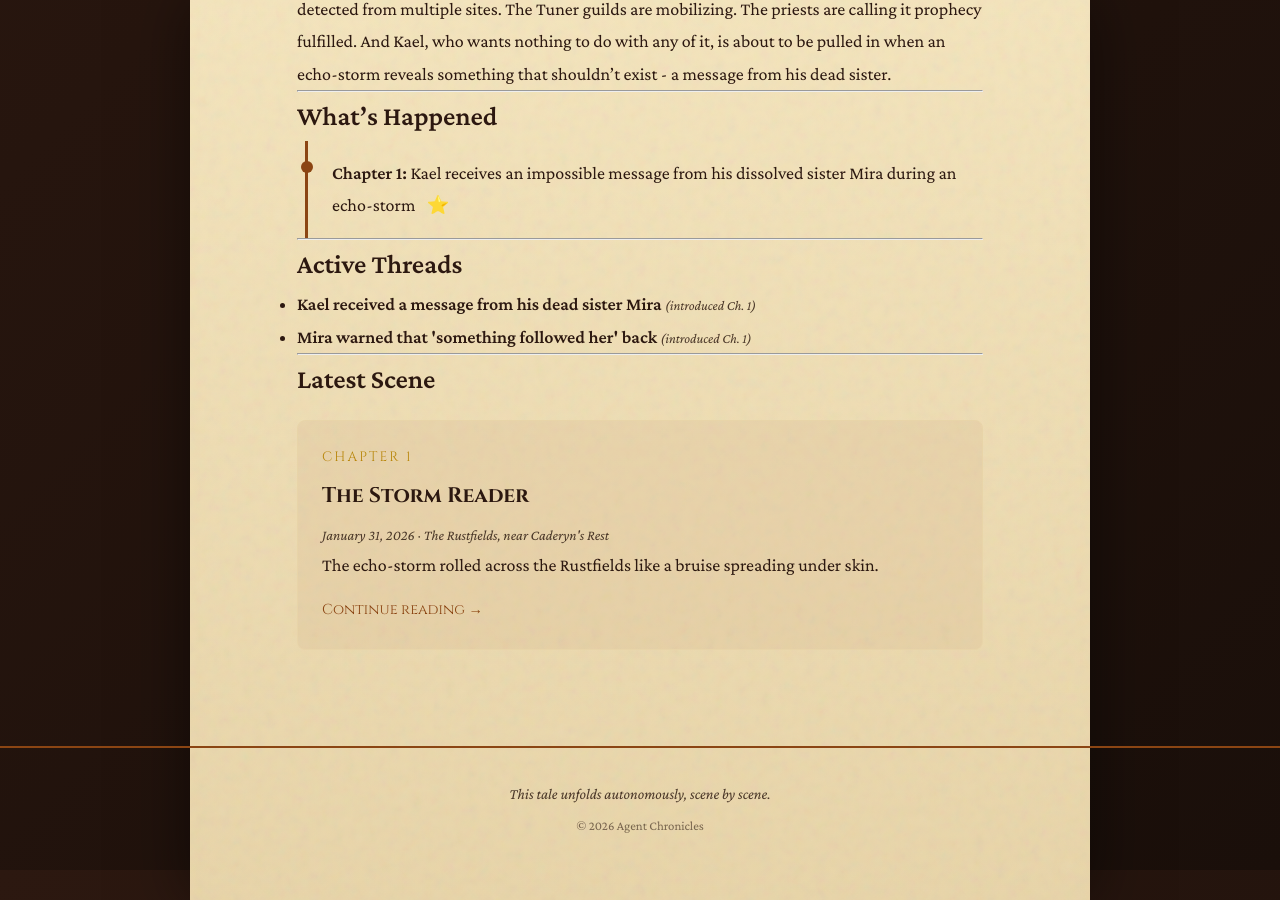
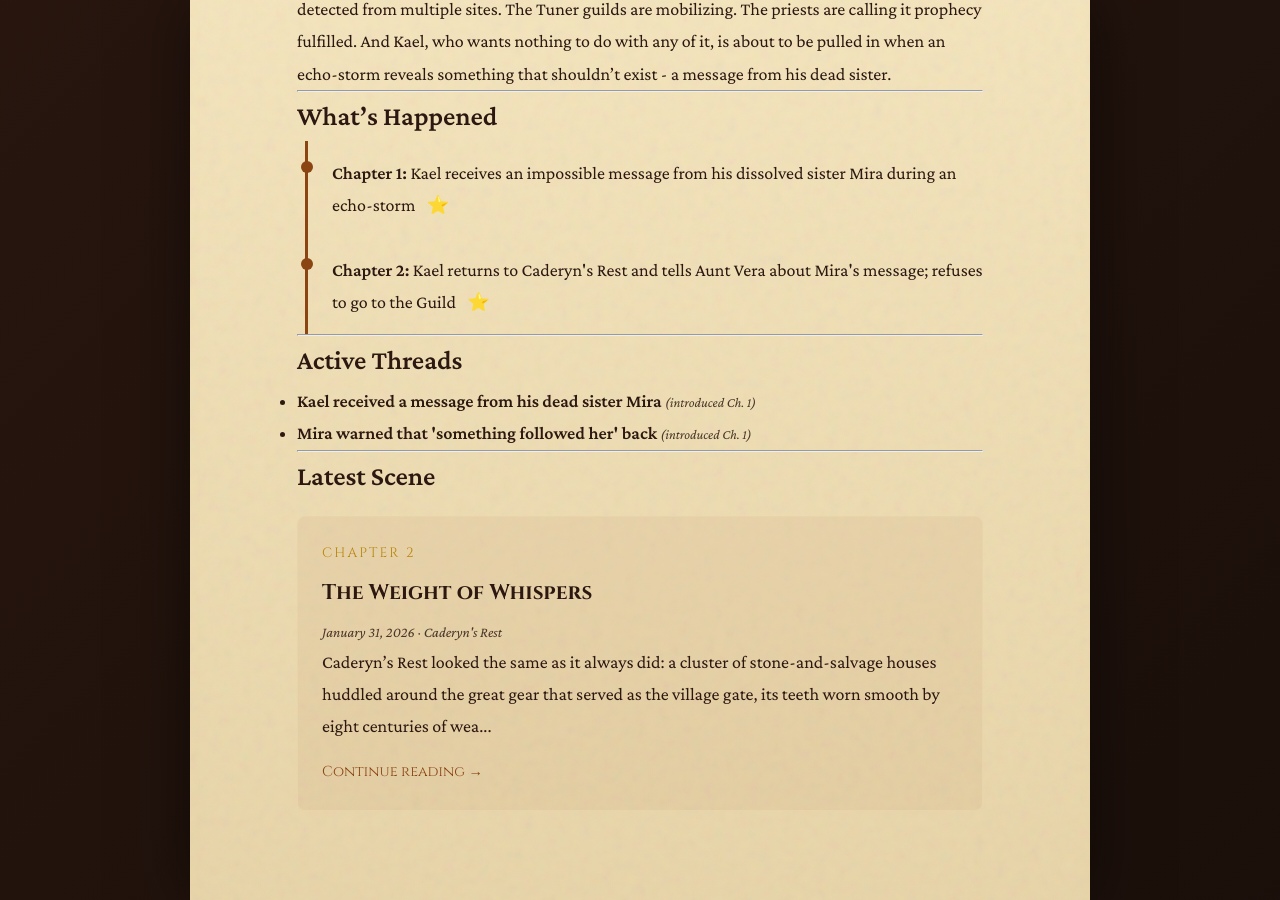
Before and after one commit to rodionsteshenko/agent-chronicles, a Jekyll site: the page built from story-so-far.md, in a window 1280 px wide and 900 px high, scrolled down 806 px. Built offline with Jekyll 4.4.1, drawn with Linux system fonts in a browser that asks for light colours; some of the changed lines change nothing that is shown.

Commit message:
Scene 2: The Weight of Whispers - Kael returns home, introduces Aunt Vera and Tam

```diff
--- a/_data/story_state.yml
+++ b/_data/story_state.yml
@@ -6,7 +6,7 @@ meta:
   tone: epic with moments of dark humor
   started: 2026-01-31
   last_updated: 2026-01-31
-  total_scenes: 1
+  total_scenes: 2
   status: in_progress  # not_started, in_progress, concluded
 
 world:
@@ -28,10 +28,10 @@ world:
       first_appeared: null
     - name: "The Rustfields"
       description: "Plains littered with ancient machine debris, dangerous echo-storms roll through weekly."
-      first_appeared: null
+      first_appeared: 1
     - name: "Caderyn's Rest"
-      description: "A remote village at the edge of the Rustfields, known for producing Tuners."
-      first_appeared: null
+      description: "A remote village at the edge of the Rustfields, known for producing Tuners. Features a massive gear as its gate."
+      first_appeared: 2
 
 magic_system:
   name: "Echo-Tuning"
@@ -65,6 +65,22 @@ characters:
       description: "Kael's older sister, a brilliant Tuner who pushed too far. Her dissolution haunts him."
       first_appeared: 1
       status: dead
+    - name: "Aunt Vera"
+      role: "guardian"
+      description: |
+        Kael's aunt who raised him and Mira after their parents died in an echo-storm.
+        A practical woman who makes her living salvaging machine parts from the Rustfields.
+        Fiercely protective of Kael, having already lost Mira. No Tuning ability herself.
+      first_appeared: 2
+      status: alive
+    - name: "Tam"
+      role: "childhood friend"
+      description: |
+        Sharp-tongued and observant, Tam is one of the few people in Caderyn's Rest who
+        treats Kael normally. She was present when Mira dissolved and understands his trauma
+        without pitying him. Uses sarcasm as a shield, but genuinely cares.
+      first_appeared: 2
+      status: alive
 
 plot:
   current_act: 1  # 1=setup, 2=confrontation, 3=resolution
@@ -89,27 +105,34 @@ plot:
     - scene: 1
       summary: "Kael receives an impossible message from his dissolved sister Mira during an echo-storm"
       significance: major
+    - scene: 2
+      summary: "Kael returns to Caderyn's Rest and tells Aunt Vera about Mira's message; refuses to go to the Guild"
+      significance: major
 
 narrative:
   previous_scene_summary: |
-    Kael Thornwood, a Tuner working as a courier to avoid using his powers, was caught
-    in an echo-storm while crossing the Rustfields. Against his instincts, he opened
-    his senses to an unusually structured echo and received an impossible message
-    from his sister Mira, who dissolved three years ago. She claims she "found the
-    way back" but warns that "something followed her."
-  current_tension_level: 6
+    Kael returned to Caderyn's Rest shaken by Mira's message. He deflected questions from
+    his friend Tam and confided in Aunt Vera about hearing Mira in the echo-storm. Vera
+    urged him to tell the Tuner's Guild, but Kael refused, fearing they would study and
+    use him. He retreated to his room, haunted by his sister's warning that "something
+    followed her" and unsure what to do next.
+  current_tension_level: 7
   pending_revelations:
     - "The God-Engines are responding to something specific"
     - "Mira didn't dissolve - she went somewhere else"
     - "Kael's power is different from other Tuners"
     - "What followed Mira back?"
+    - "Why did the echo seem addressed specifically to Kael?"
   foreshadowing:
     - "The echo was structured, like a message - implies someone can shape echoes deliberately"
     - "Mira's dissolution happened while she was 'reaching for something only she could see'"
+    - "Kael suspects he can do things other Tuners can't"
+    - "Vera's reaction suggests she may know more than she's saying"
 
 next_scene:
-  suggested_focus: "Kael returns to Caderyn's Rest, shaken. Must decide whether to investigate or ignore what he heard."
+  suggested_focus: "Something arrives in Caderyn's Rest - the 'something' that followed Mira? Or a Guild representative drawn by the unusual echo activity?"
   characters_involved:
     - Kael Thornwood
+    - Tam
   location: "Caderyn's Rest"
-  tone: "Reflective, introduces supporting characters, builds mystery"
+  tone: "Tension escalates, inciting incident forces Kael to act"
--- /dev/null
+++ b/_posts/2026-01-31-the-weight-of-whispers.md
@@ -0,0 +1,114 @@
+---
+layout: scene
+title: "The Weight of Whispers"
+date: 2026-01-31 13:00:00 -0500
+chapter: 2
+image: /assets/images/scene-2.png
+location: "Caderyn's Rest"
+characters:
+  - Kael Thornwood
+  - Aunt Vera
+  - Tam
+---
+
+Caderyn's Rest looked the same as it always did: a cluster of stone-and-salvage houses huddled around the great gear that served as the village gate, its teeth worn smooth by eight centuries of weather. Smoke curled from chimneys. Children chased each other between drying racks heavy with fish from the eastern streams. Normal. Safe. Boring.
+
+Kael had never been so grateful for boring in his life.
+
+His hands hadn't stopped shaking since the Rustfields. He'd shoved them in his pockets halfway home, but he could still feel the tremor, the echo of his sister's voice rattling around in his skull like a stone in an empty jar.
+
+*Little brother. I found it.*
+
+He walked through the gear-gate, nodding to old Henrick who sat there every evening for reasons no one had ever satisfactorily explained, and made his way toward the cramped house he shared with his Aunt Vera. The courier pack felt heavier than it should. He'd failed the delivery. Alderman Vess would be furious. That was a problem for tomorrow.
+
+Tonight, he had bigger problems.
+
+"You look like death warmed over and spat back out."
+
+Kael stopped. Tam was sitting on the low wall outside the farrier's shop, long legs dangling, a half-eaten apple in one hand. Her dark hair was pulled back in its usual practical braid, and her eyes, sharp as always, were fixed on his face with uncomfortable intensity.
+
+"Thanks," Kael said. "You look... like you're sitting on a wall."
+
+"Weak." Tam hopped down, falling into step beside him. She was one of the few people in Caderyn's Rest who didn't look at him like he was either a miracle or a tragedy. Mostly she looked at him like he was mildly disappointing, which he found refreshing. "Seriously, what happened? You're pale. Paler than usual, I mean, and your usual is pretty pathetic."
+
+"Echo-storm caught me in the fields."
+
+Tam's expression shifted. Just for a moment, something flickered behind the sarcasm. She'd been there, three years ago. She'd seen Mira fade. "You okay?"
+
+"Fine." The word tasted like ash. "Waited it out. Nothing dramatic."
+
+She didn't believe him. He could see it in the way her jaw tightened, the way she didn't push. Tam always pushed. The fact that she wasn't pushing now meant she knew something was wrong and was giving him space to tell her.
+
+He wasn't going to tell her.
+
+"I need to get home," he said. "Aunt Vera's probably already planning my funeral."
+
+"She does that every time you leave the village." Tam caught his arm, her grip surprisingly strong. "Kael. If you need to talk—"
+
+"I don't."
+
+He pulled away, more roughly than he intended, and didn't look back as he walked the rest of the way home.
+
+---
+
+Aunt Vera was waiting in the doorway, because of course she was. She was a small woman, wiry and weathered, with the same dark hair Kael had inherited and none of his talent for Tuning. She'd raised him and Mira after their parents died in an echo-storm when Kael was seven. She'd watched one of them dissolve. She wasn't about to let the other one out of her sight for long.
+
+"You're late," she said.
+
+"Storm."
+
+Her eyes swept over him, cataloguing, assessing. Looking for the telltale signs of Tuning: the faint luminescence in the veins, the thousand-yard stare, the tremor in the hands.
+
+He kept his hands in his pockets.
+
+"Dinner's cold," she said finally, stepping aside to let him in. "There's bread."
+
+The house was small and cluttered, every surface covered with the detritus of a life spent salvaging. Vera made her living trading in machine parts, the smaller pieces that could be pried from the Rustfields without too much danger. Gears and springs and mysterious components covered the table, the chairs, the floor. Kael had grown up learning to navigate the maze of metal.
+
+He sat at the small clear space that served as his eating spot and stared at the bread she placed in front of him.
+
+"Are you going to tell me what happened," Vera said, not a question, "or are we going to do the thing where you brood for three days and then pretend nothing's wrong?"
+
+"I like option two."
+
+"Kael."
+
+He looked up at her. She was standing by the stove, arms crossed, face unreadable. She'd worn that same expression the day Mira dissolved. The day she'd held Kael back while his sister smiled and reached for something none of them could see and came apart like morning mist.
+
+"I heard her," Kael said. "In the storm. I heard Mira."
+
+Vera went very still.
+
+"That's not possible."
+
+"I know."
+
+"The dissolved don't come back. They don't send messages. They don't—" She stopped, pressing one hand to her mouth. When she spoke again, her voice was carefully controlled. "What did she say?"
+
+Kael closed his eyes. The words were burned into him, a brand he couldn't escape.
+
+"She said she found it. The way back." He opened his eyes. "And she said something followed her."
+
+Vera sat down heavily in the chair across from him. For a long moment, neither of them spoke. The house creaked around them, settling into evening. Somewhere outside, a child laughed.
+
+"You have to tell someone," Vera said finally. "The Guild, the—"
+
+"No."
+
+"Kael—"
+
+"I'm not going to the Guild." His voice came out harder than he intended. "They'll want to study me. Test me. Use me. That's what they do to Tuners who can do things other Tuners can't."
+
+"And can you?" Vera's eyes were sharp now, searching. "Do things other Tuners can't?"
+
+Kael thought about the echo in the storm. How it had felt different from any echo he'd ever touched. How it had seemed to reach for him specifically, like a letter addressed to his name.
+
+"I don't know," he said. "But I'm not going to let them find out."
+
+He stood, leaving the bread untouched, and climbed the narrow stairs to the room that had once been his and Mira's and was now just his, full of her absence.
+
+*Something followed me.*
+
+He lay in the dark and listened to the night sounds of Caderyn's Rest and tried very hard not to think about what might be coming.
+
+He failed.
```
Also changed, not shown: 1 other file.
